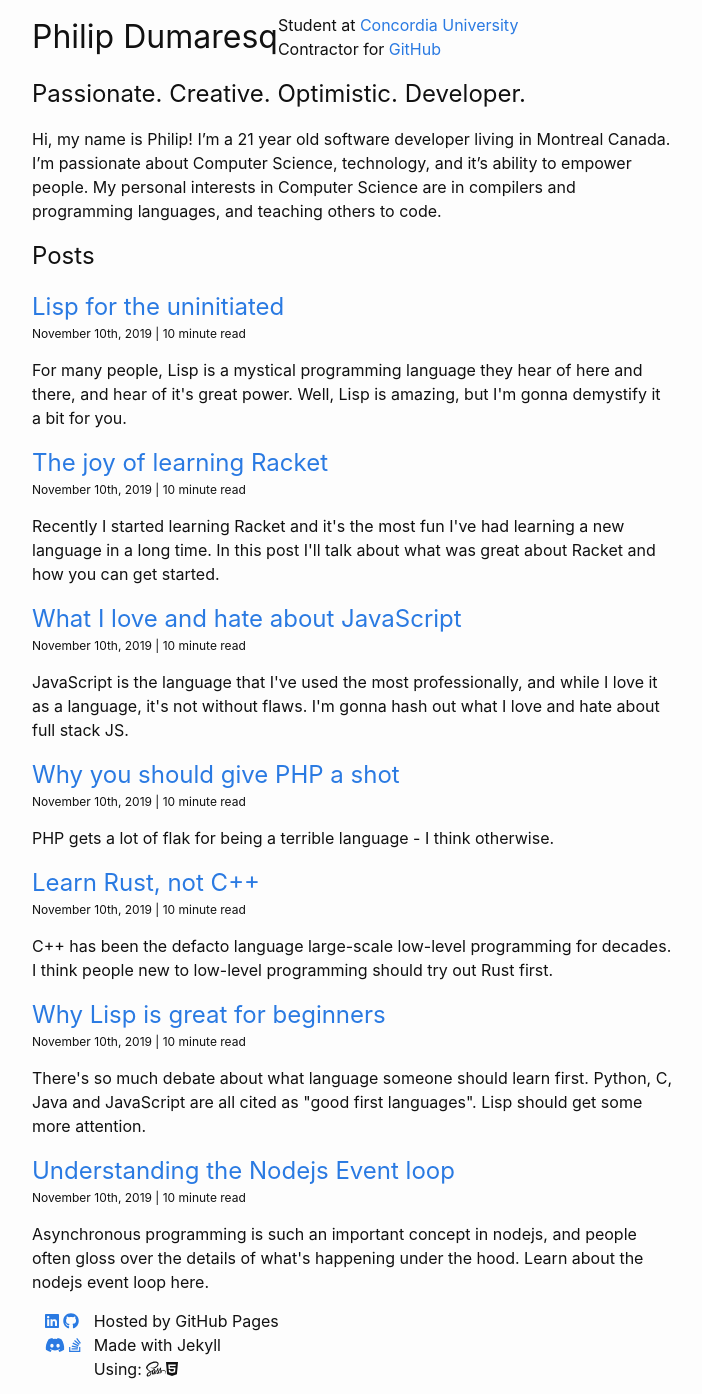
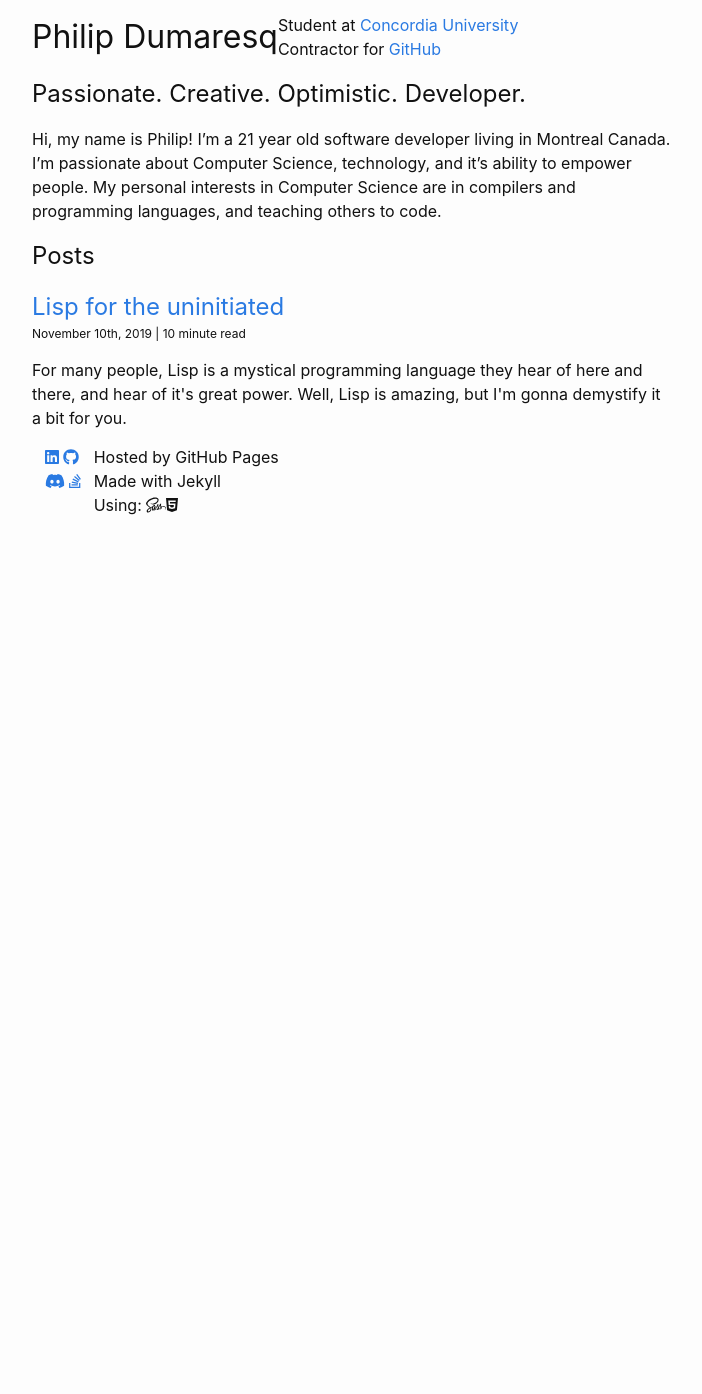
Before and after one commit to nixin72/nixin72.github.io, a Jekyll site: the page built from index.md, in a window 1280 px wide. Shown: the whole page, without its empty margins (288-990 px from the left). Built offline with Jekyll 4.4.1, drawn with Linux system fonts in a browser that asks for light colours; nearby versions of some CDN libraries; after the commit the page ends 900 px from its top, so only the background shows below that.

Commit message:
Commoented out the blog posts that I've not written yet

```diff
--- a/index.md
+++ b/index.md
@@ -16,38 +16,38 @@ My personal interests in Computer Science are in compilers and programming langu
   <p class="desc">For many people, Lisp is a mystical programming language they hear of here and there, and hear of it's great power. Well, Lisp is amazing, but I'm gonna demystify it a bit for you.</p>
 </div>
 
-<div class="post">
-  <h1><a href="_posts/joy-of-racket.md">The joy of learning Racket</a></h1>
-  <p class="meta">November 10th, 2019 | 10 minute read</p>
-  <p class="desc">Recently I started learning Racket and it's the most fun I've had learning a new language in a long time. In this post I'll talk about what was great about Racket and how you can get started.</p>
-</div>
+<!-- <div class="post"> -->
+<!--   <h1><a href="_posts/joy-of-racket.md">The joy of learning Racket</a></h1> -->
+<!--   <p class="meta">November 10th, 2019 | 10 minute read</p> -->
+<!--   <p class="desc">Recently I started learning Racket and it's the most fun I've had learning a new language in a long time. In this post I'll talk about what was great about Racket and how you can get started.</p> -->
+<!-- </div> -->
 
-<div class="post">
-  <h1><a href="_posts/love-hate-js.md">What I love and hate about JavaScript</a></h1>
-  <p class="meta">November 10th, 2019 | 10 minute read</p>
-  <p class="desc">JavaScript is the language that I've used the most professionally, and while I love it as a language, it's not without flaws. I'm gonna hash out what I love and hate about full stack JS.</p>
-</div>
+<!-- <div class="post"> -->
+<!--   <h1><a href="_posts/love-hate-js.md">What I love and hate about JavaScript</a></h1> -->
+<!--   <p class="meta">November 10th, 2019 | 10 minute read</p> -->
+<!--   <p class="desc">JavaScript is the language that I've used the most professionally, and while I love it as a language, it's not without flaws. I'm gonna hash out what I love and hate about full stack JS.</p> -->
+<!-- </div> -->
 
-<div class="post">
-  <h1><a href="_posts/give-php-a-shot.md">Why you should give PHP a shot</a></h1>
-  <p class="meta">November 10th, 2019 | 10 minute read</p>
-  <p class="desc">PHP gets a lot of flak for being a terrible language - I think otherwise.</p>
-</div>
+<!-- <div class="post"> -->
+<!--   <h1><a href="_posts/give-php-a-shot.md">Why you should give PHP a shot</a></h1> -->
+<!--   <p class="meta">November 10th, 2019 | 10 minute read</p> -->
+<!--   <p class="desc">PHP gets a lot of flak for being a terrible language - I think otherwise.</p> -->
+<!-- </div> -->
 
-<div class="post">
-  <h1><a href="_posts/rust-over-cpp.md">Learn Rust, not C++</a></h1>
-  <p class="meta">November 10th, 2019 | 10 minute read</p>
-  <p class="desc">C++ has been the defacto language large-scale low-level programming for decades. I think people new to low-level programming should try out Rust first.</p>
-</div>
+<!-- <div class="post"> -->
+<!--   <h1><a href="_posts/rust-over-cpp.md">Learn Rust, not C++</a></h1> -->
+<!--   <p class="meta">November 10th, 2019 | 10 minute read</p> -->
+<!--   <p class="desc">C++ has been the defacto language large-scale low-level programming for decades. I think people new to low-level programming should try out Rust first.</p> -->
+<!-- </div> -->
 
-<div class="post">
-  <h1><a href="_posts/lisp-for-beginners">Why Lisp is great for beginners</a></h1>
-  <p class="meta">November 10th, 2019 | 10 minute read</p>
-  <p class="desc">There's so much debate about what language someone should learn first. Python, C, Java and JavaScript are all cited as "good first languages". Lisp should get some more attention.</p>
-</div>
+<!-- <div class="post"> -->
+<!--   <h1><a href="_posts/lisp-for-beginners">Why Lisp is great for beginners</a></h1> -->
+<!--   <p class="meta">November 10th, 2019 | 10 minute read</p> -->
+<!--   <p class="desc">There's so much debate about what language someone should learn first. Python, C, Java and JavaScript are all cited as "good first languages". Lisp should get some more attention.</p> -->
+<!-- </div> -->
 
-<div class="post">
-  <h1><a href="_posts/nodejs-event-loop.md">Understanding the Nodejs Event loop</a></h1>
-  <p class="meta">November 10th, 2019 | 10 minute read</p>
-  <p class="desc">Asynchronous programming is such an important concept in nodejs, and people often gloss over the details of what's happening under the hood. Learn about the nodejs event loop here.</p>
-</div>
+<!-- <div class="post"> -->
+<!--   <h1><a href="_posts/nodejs-event-loop.md">Understanding the Nodejs Event loop</a></h1> -->
+<!--   <p class="meta">November 10th, 2019 | 10 minute read</p> -->
+<!--   <p class="desc">Asynchronous programming is such an important concept in nodejs, and people often gloss over the details of what's happening under the hood. Learn about the nodejs event loop here.</p> -->
+<!-- </div> -->
```
